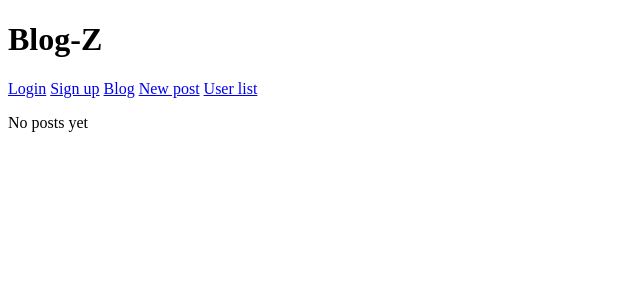
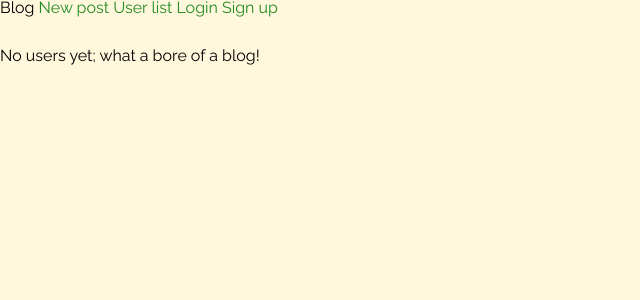
Before and after one commit to Niley/Blogz, a Flask app: page / in a window 1280 px wide. Shown: the top 300 px of the page, without its empty margins (0-640 px from the left). Run offline with Flask 2, Linux system fonts and the light colour scheme; data that the repository does not hold is empty.

Commit message:
Finalised functionality, started trying to get styling to work.

```diff
--- a/app.py
+++ b/app.py
@@ -5,5 +5,6 @@ app = Flask(__name__)
 app.config['DEBUG'] = True
 app.config['SQLALCHEMY_DATABASE_URI'] = 'mysql+pymysql://Blogz:123@localhost:8889/blogz'
 app.config['SQLALCHEMY_ECHO'] = True
+app.static_folder = 'static'
 db = SQLAlchemy(app)
 app.secret_key = '13375417'
--- a/main.py
+++ b/main.py
@@ -10,8 +10,6 @@ def require_login():
     if request.endpoint not in allowed_routes and 'usrnm' not in session:
         return redirect('/login')
 
-
-@app.route('/', methods=['GET', 'POST'])
 @app.route('/blog', methods=['GET', 'POST'])
 def index():
     usrnm = ""
@@ -39,6 +37,7 @@ def index():
 
     # return render_template('blog.html',title="Me blog!", posts = posts, h1 = header, usrnm=usrnm)
 
+@app.route('/', methods=['GET', 'POST'])
 @app.route('/users', methods=['GET'])
 def userlist():
     usrnm = ''
@@ -165,7 +164,7 @@ def logout():
 
     if 'usrnm' in session:
         del session['usrnm']
-    return redirect('/')
+    return redirect('/blog')
 
 
 if __name__ == '__main__':
--- /dev/null
+++ b/static/styles.css
@@ -0,0 +1,158 @@
+
+html, body, div, span, applet, object, iframe,
+h1, h2, h3, h4, h5, h6, p, blockquote, pre,
+a, abbr, acronym, address, big, cite, code,
+del, dfn, em, img, ins, kbd, q, s, samp,
+small, strike, strong, sub, sup, tt, var,
+b, u, i, center,
+dl, dt, dd, ol, ul, li,
+fieldset, form, label, legend,
+table, caption, tbody, tfoot, thead, tr, th, td,
+article, aside, canvas, details, embed,
+figure, figcaption, footer, header, hgroup,
+menu, nav, output, ruby, section, summary,
+time, mark, audio, video {
+	margin: 0;
+	padding: 0;
+	border: 0;
+	font-size: 100%;
+	font: inherit;
+	vertical-align: baseline;
+}
+
+article, aside, details, figcaption, figure,
+footer, header, hgroup, menu, nav, section {
+	display: block;
+}
+body {
+	line-height: 1;
+}
+ol, ul {
+	list-style: none;
+}
+blockquote, q {
+	quotes: none;
+}
+blockquote:before, blockquote:after,
+q:before, q:after {
+	content: '';
+	content: none;
+}
+table {
+	border-collapse: collapse;
+	border-spacing: 0;
+}
+
+
+body{
+    font-family: 'Raleway', sans-serif;
+    background-color: cornsilk;
+}
+
+img{
+    height: auto;
+    max-width: 100%;
+    border-style: solid;
+    border-width: .1em;
+    border-radius: .3em;
+    border-color: cornsilk;
+    display: block;
+    margin: auto;
+}
+
+section{
+    margin: 2em 10em 2em 10em;
+    border-style: solid;
+}
+
+ul{
+    list-style-type:none;
+}
+
+p{
+    margin: 2em 0em 2em 0em;
+}
+
+h1{
+    font-family: 'Cormorant', serif;
+    font-size: 4em;
+    margin-bottom: .50em;
+}
+
+h2{
+    font-family: 'Cormorant', serif;
+    font-size: 2em;
+    margin-bottom: .30em;
+    text-align: center;
+}
+
+em{
+    font-style: oblique;
+}
+
+a{
+    color: forestgreen;
+    text-decoration:none;
+
+}
+
+
+a:visited{
+    color: brown;
+}
+
+a:hover{
+    color: black;
+}
+/*====Classes====*/
+
+.nav_header{
+    margin: 4em 0em 0em 4em;
+}
+
+.sec_plants{
+    border-style: solid;
+    border-width: .1em;
+    border-radius: .3em;
+    padding: 2em;
+}
+
+.link_list{
+    margin: 1em auto auto auto;
+    text-align: center;
+}
+
+.logo_footer{
+    height: 1em;
+    width: auto;
+    margin: auto;
+    float:left;
+}
+
+.img_leo{
+    height: 5em;
+    width:auto;
+    margin-bottom: 1em;
+}
+
+.img_footer{
+    width: 12em;
+    height: 16em;
+    float:left;
+}
+
+.footer_bio{
+    margin: auto 10em auto 10em;
+}
+
+.footer_logo{
+    float: none;
+}
+.footer_nav{
+    margin: auto;
+    text-align: center;
+}
+
+.nav_f_h{
+    margin-bottom: .5em;
+}
--- a/templates/base.html
+++ b/templates/base.html
@@ -4,12 +4,18 @@
     <meta charset="UTF-8">
     <meta name="viewport" content="width=device-width, initial-scale=1.0">
     <meta http-equiv="X-UA-Compatible" content="ie=edge">
+    <link rel="stylesheet" type="text/css" href="{{ url_for('static', filename='styles.css')}}">
+    <link href='https://fonts.googleapis.com/css?family=Cormorant' rel='stylesheet' type='text/css' lazyload>
+    <link href='https://fonts.googleapis.com/css?family=Raleway' rel='stylesheet' type='text/css' lazyload>
     <title>{{title}}</title>
 </head>
 <body>
+    <header>
+    {% include "nav.html" %}
+    {% include "controls.html" %}
+    </header>
     <h1>{{h1}}</h1>
-    {% include "controls.html" %}
-    {% include "nav.html" %}
+
     {% block content %}
     {% endblock %}
 
--- a/templates/users.html
+++ b/templates/users.html
@@ -8,7 +8,7 @@
         <ul>
             {% for user in users %}
             <li>
-                <a href="/blog?author={{user.id}}">{{user.usrnm}}</a>.
+                <a href="/blog?author={{user.id}}">{{user.usrnm}}</a>
             </li>
             {% endfor %}
         </ul>
```
Also changed, not shown: templates/blog.html (line endings or trailing spaces).
